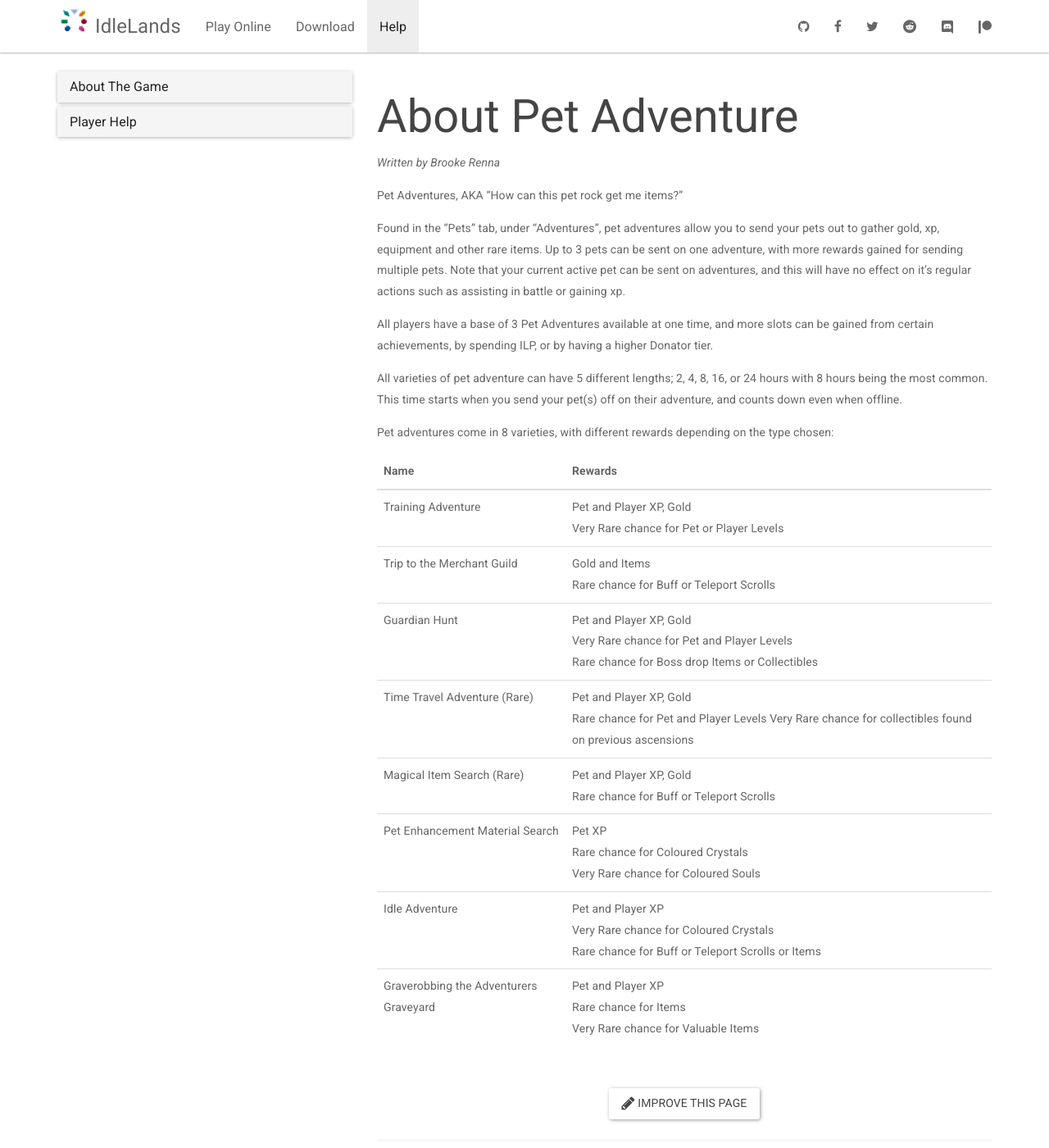
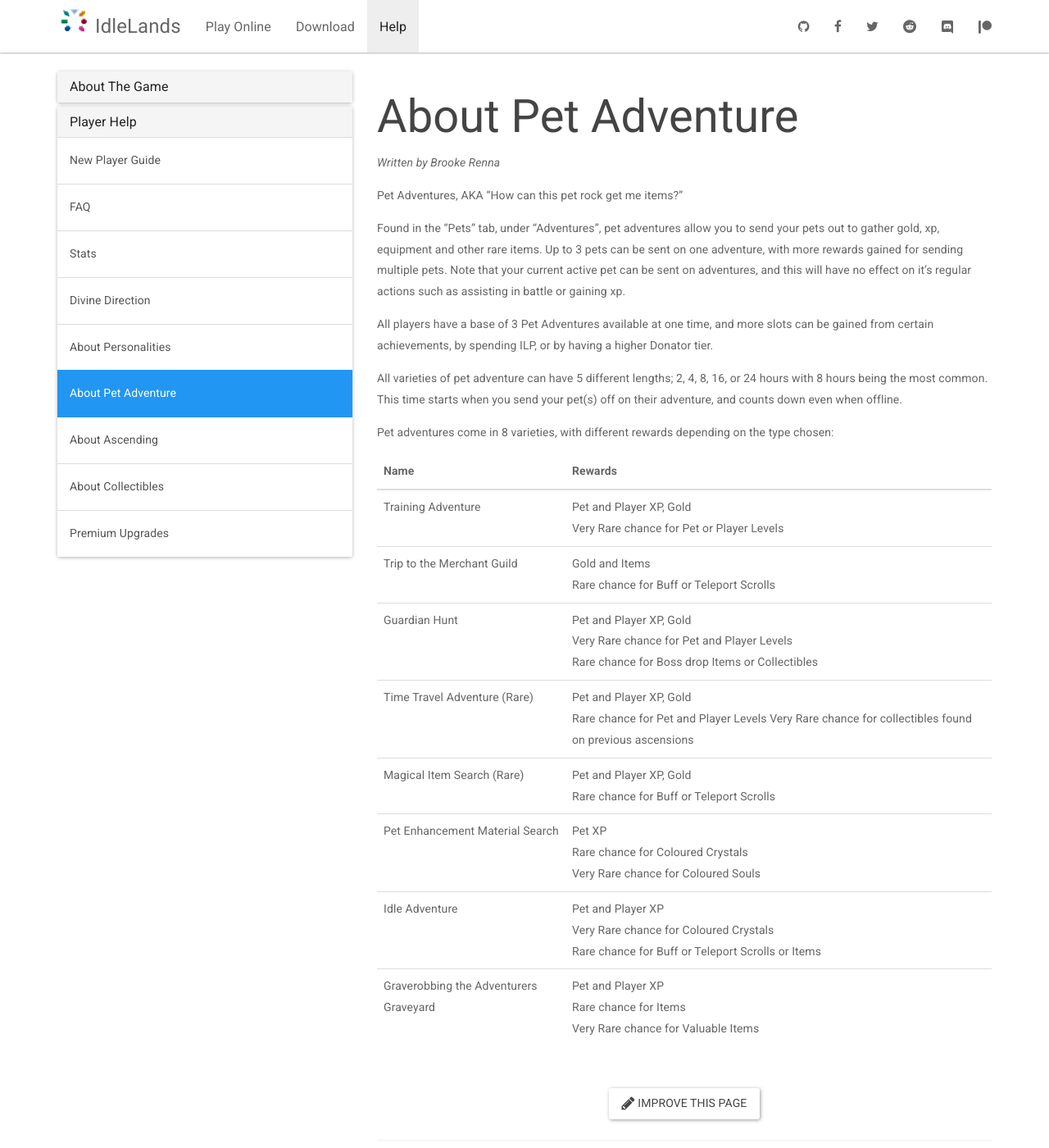
Before and after one commit to IdleLands/idlelands.github.io, a Jekyll site: the page built from _docs/help/about-pet-adventures.md, in a window 1280 px wide and 1400 px high. Shown: the whole window at 82% size. Built offline with Jekyll 4.4.1, drawn with Linux system fonts in a browser that asks for light colours; nearby versions of some CDN libraries.

Commit message:
Update docs.yml

```diff
--- a/_data/docs.yml
+++ b/_data/docs.yml
@@ -11,6 +11,7 @@
   - stats
   - divine-direction
   - about-personalities
+  - about-pet-adventures
   - about-ascending
   - collectible-info
   - premium-upgrades
```
